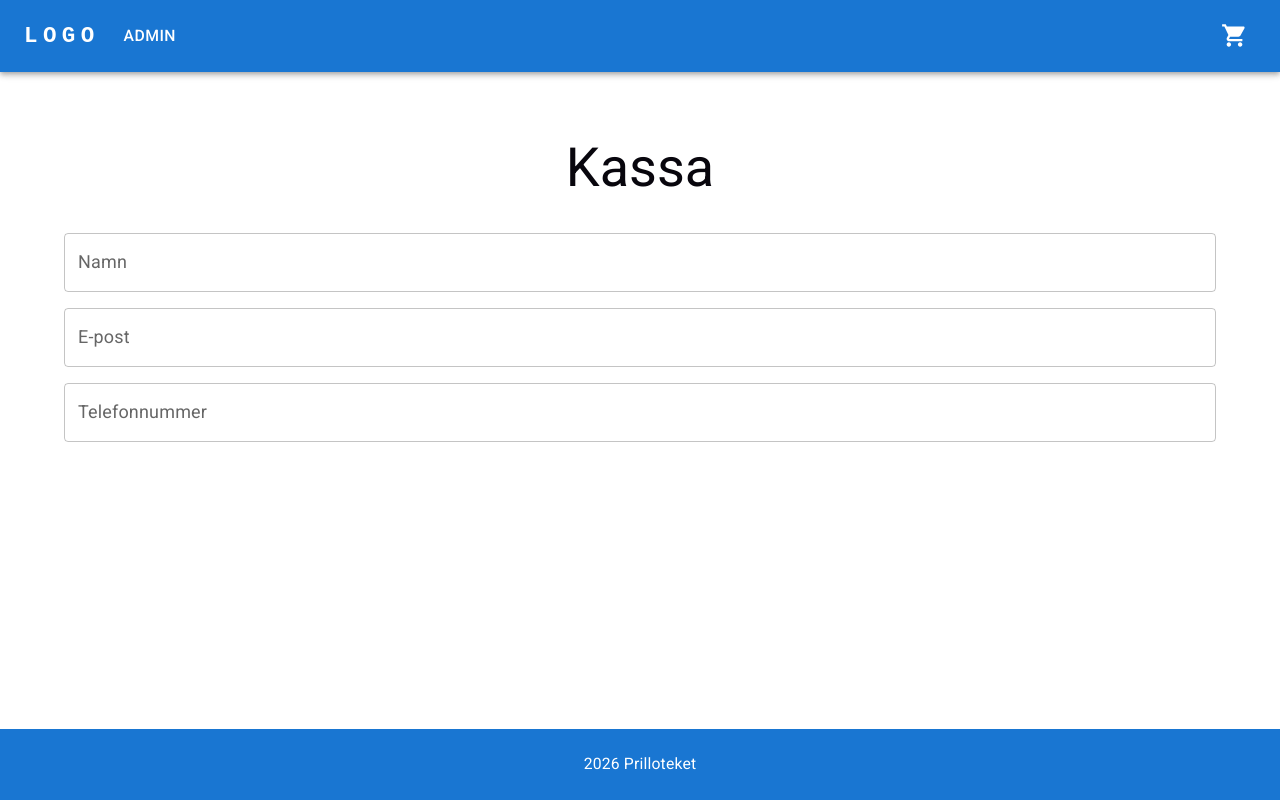
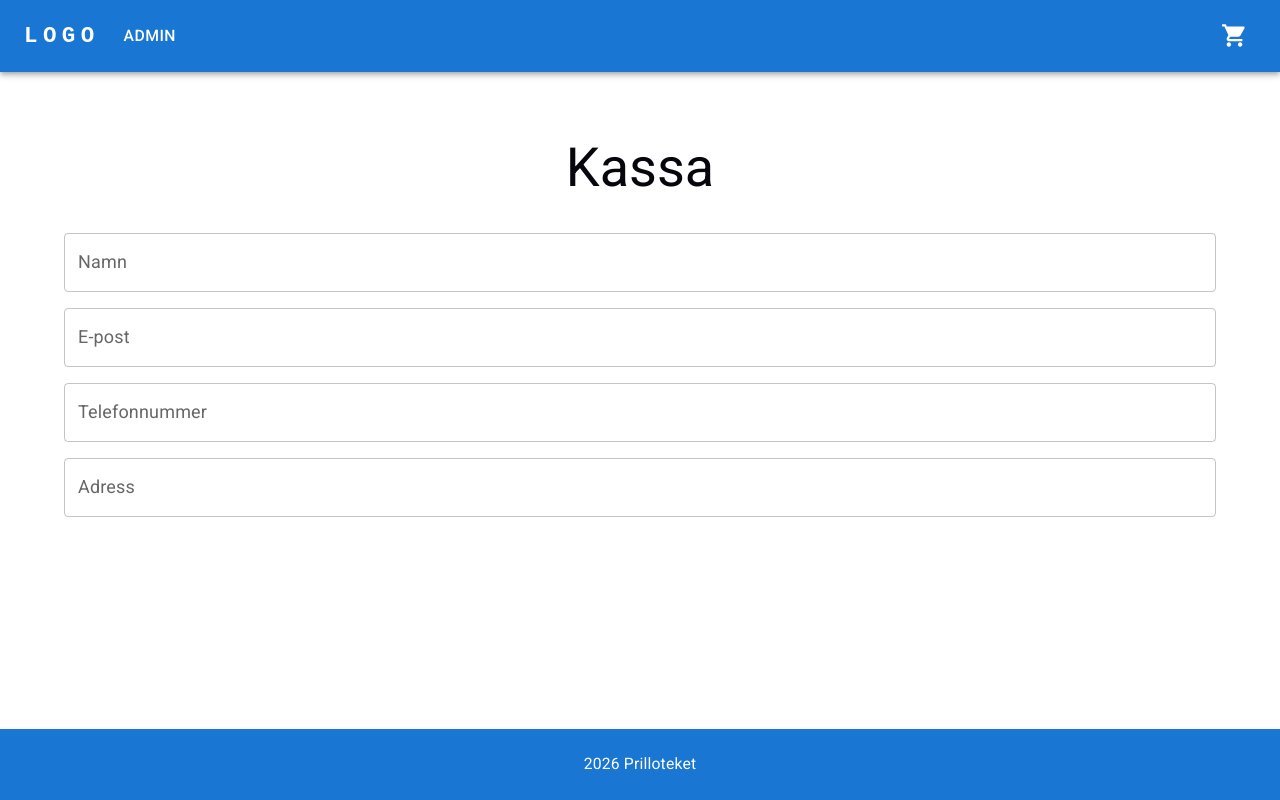
Before and after one commit to adamwidar-92/InlWebbshop3, a React (Vite) app in the folder web/: page /checkout in a window 1280 px wide. Built offline with nearby package versions, Linux system fonts and the light colour scheme.

Commit message:
Lägg till adressfält med autofyll #14

```diff
--- a/web/src/pages/Checkout.tsx
+++ b/web/src/pages/Checkout.tsx
@@ -30,6 +30,13 @@ export default function Checkout() {
           type="tel"
           autoComplete="tel"
         />
+
+        <TextField
+          fullWidth
+          label="Adress"
+          name="address"
+          autoComplete="street-address"
+        />
       </Box>
     </Container>
   )
```
